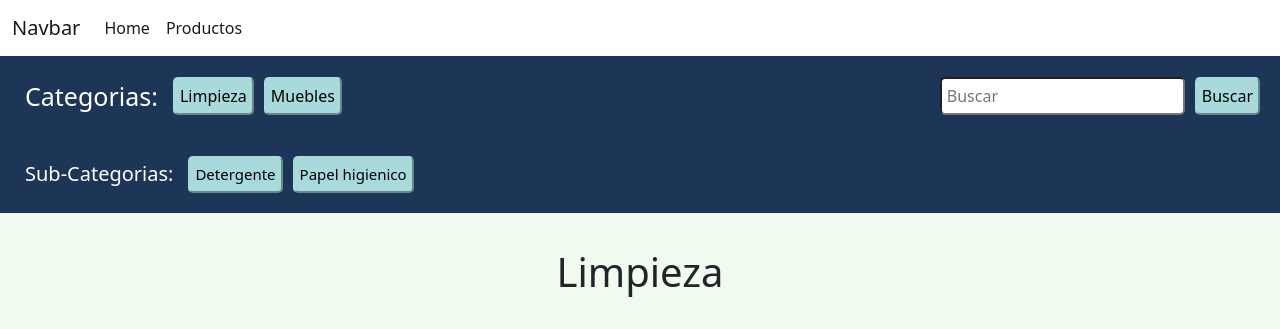
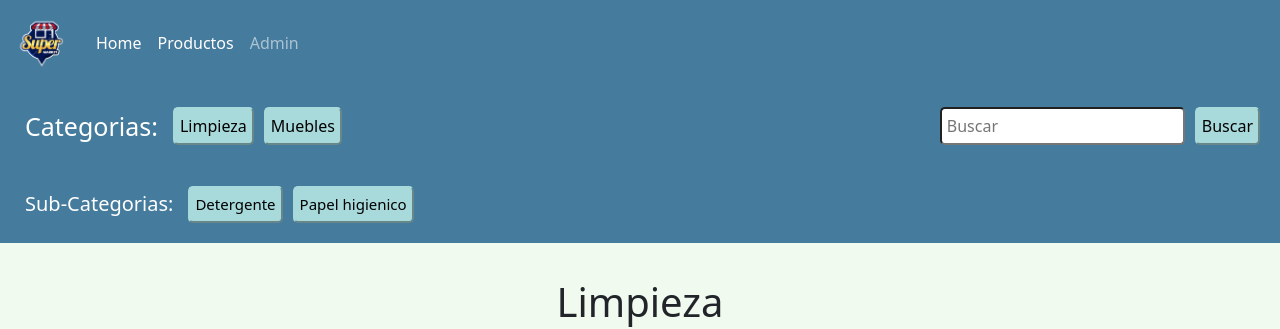
Before and after one commit to ShlomoSerber/proyecto-final, a React (Create React App) app: page /#/productos/Limpieza in a window 1280 px wide. Shown: the top 329 px of the page. Built offline with nearby package versions, Linux system fonts and the light colour scheme.

Commit message:
actualize navbar

```diff
--- a/src/components/Navbar/Navbar.css
+++ b/src/components/Navbar/Navbar.css
@@ -1,3 +1,3 @@
-.background-color {
-    background-color: #F1FAEE;
+.containerNav {
+    background-color: #457B9D;
 }
--- a/src/components/Navbar/Navbar.js
+++ b/src/components/Navbar/Navbar.js
@@ -1,12 +1,13 @@
 import { Link } from 'react-router-dom';
 import './Navbar.css'
+import logoSuper from '../../assets/images/logoSuperSinFondo.png'
 
 const Navbar = () => {
     return (
-        <>
-            <nav className="navbar navbar-expand-lg navbar-light">
+        <div className='containerNav'>
+            <nav className="navbar navbar-expand-lg navbar-dark">
                 <div className="container-fluid">
-                    <Link className="navbar-brand" to='/'>Navbar</Link>
+                    <Link className="navbar-brand" to='/'><img src={logoSuper} alt='' style={{height: "60px"}}/></Link>
                     <button className="navbar-toggler" type="button" data-bs-toggle="collapse" data-bs-target="#navbarNav" aria-controls="navbarNav" aria-expanded="false" aria-label="Toggle navigation">
                         <span className="navbar-toggler-icon"></span>
                     </button>
@@ -18,11 +19,14 @@ const Navbar = () => {
                             <li className="nav-item">
                                 <Link className="nav-link active" to='/productos'>Productos</Link>
                             </li>
+                            <li className="nav-item">
+                                <Link className="nav-link" to='/admin'>Admin</Link>
+                            </li>
                         </ul>
                     </div>
                 </div>
             </nav>
-        </>
+        </div>
     );
 }
 
--- a/src/components/SecondaryNavbar/SecondaryNavbar.css
+++ b/src/components/SecondaryNavbar/SecondaryNavbar.css
@@ -5,7 +5,7 @@
     align-items: center;
     align-content: center;
     padding: 5px;
-    background-color: #1D3557;
+    background-color: #457B9D;
 }
 .secciones-buttons {
     display: flex;
--- a/src/components/ThirdNavbar/ThirdNavbar.css
+++ b/src/components/ThirdNavbar/ThirdNavbar.css
@@ -5,7 +5,7 @@
     align-items: center;
     align-content: center;
     padding: 5px;
-    background-color: #1D3557;
+    background-color: #457B9D;
 }
 .subSecciones-buttons {
     display: flex;
```
Also changed, not shown: src/assets/images/logoSuperSinFondo.png (added).
